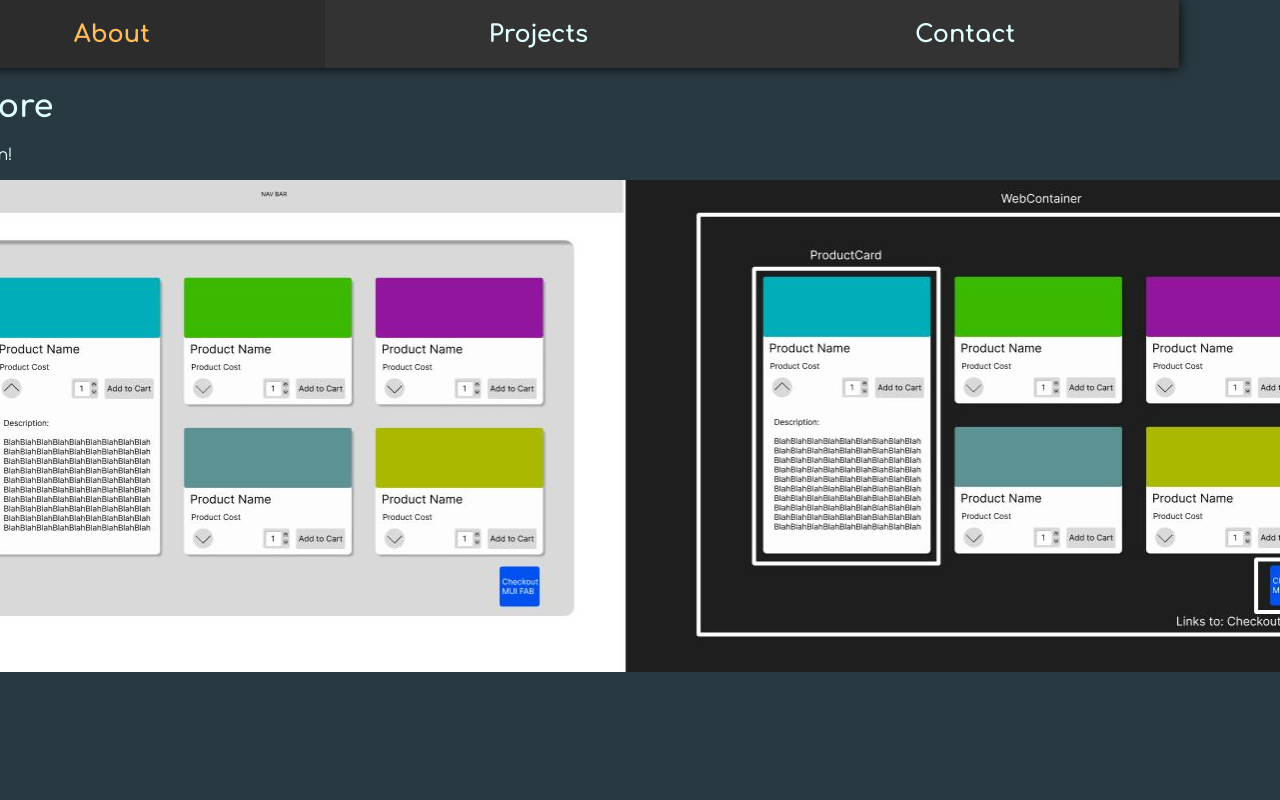
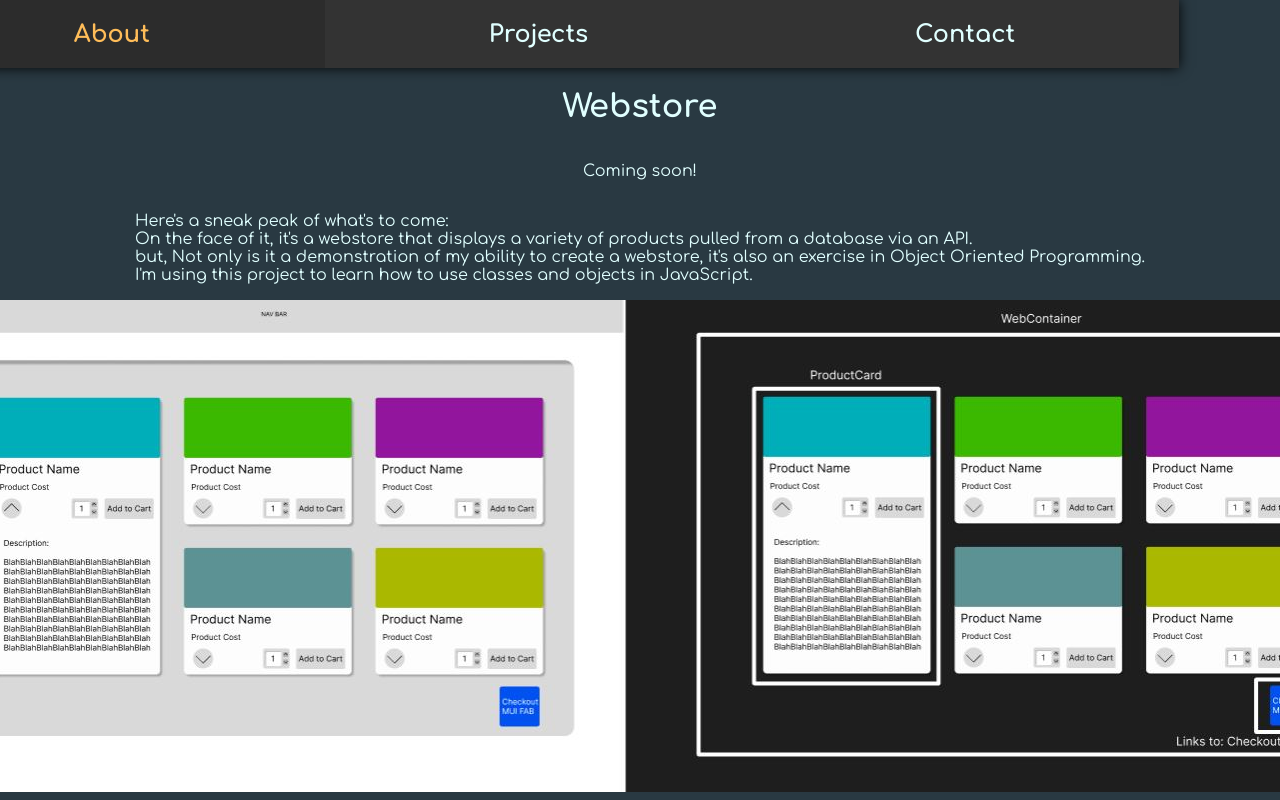
Before and after one commit to TrisRosco/portfolio, a React (Create React App) app in the folder pf/: page /webstore in a window 1280 px wide. Shown: the top 800 px of the page. Built offline with nearby package versions, Linux system fonts and the light colour scheme; a web font is replaced by a local one.

Commit message:
added a description of my plan

```diff
--- a/pf/src/pages/Webstore/index.js
+++ b/pf/src/pages/Webstore/index.js
@@ -11,9 +11,17 @@ const Webstore = () => {
     return (
         <React.Fragment className="webstore">
         <NavBar />
-        <div className="webstore__container">
+        <div className="webstore_container">
             <h1>Webstore</h1>
             <p>Coming soon!</p>
+            <p>Here's a sneak peak of what's to come:
+            <br />
+            On the face of it, it's a webstore that displays a variety of products pulled from a database via an API.
+            <br />
+            but, Not only is it a demonstration of my ability to create a webstore, it's also an exercise in Object Oriented Programming.
+            <br />
+            I'm using this project to learn how to use classes and objects in JavaScript.
+            </p>
             <img src={plan} alt="plan" id="plan" />
         </div>
         </React.Fragment>
--- a/pf/src/pages/Webstore/styles.css
+++ b/pf/src/pages/Webstore/styles.css
@@ -1,5 +1,10 @@
 #plan {
     width: auto;
     height: auto;
+}
 
+.webstore_container{
+    display: flex;
+    flex-direction: column;
+    align-items: center;
 }
```
